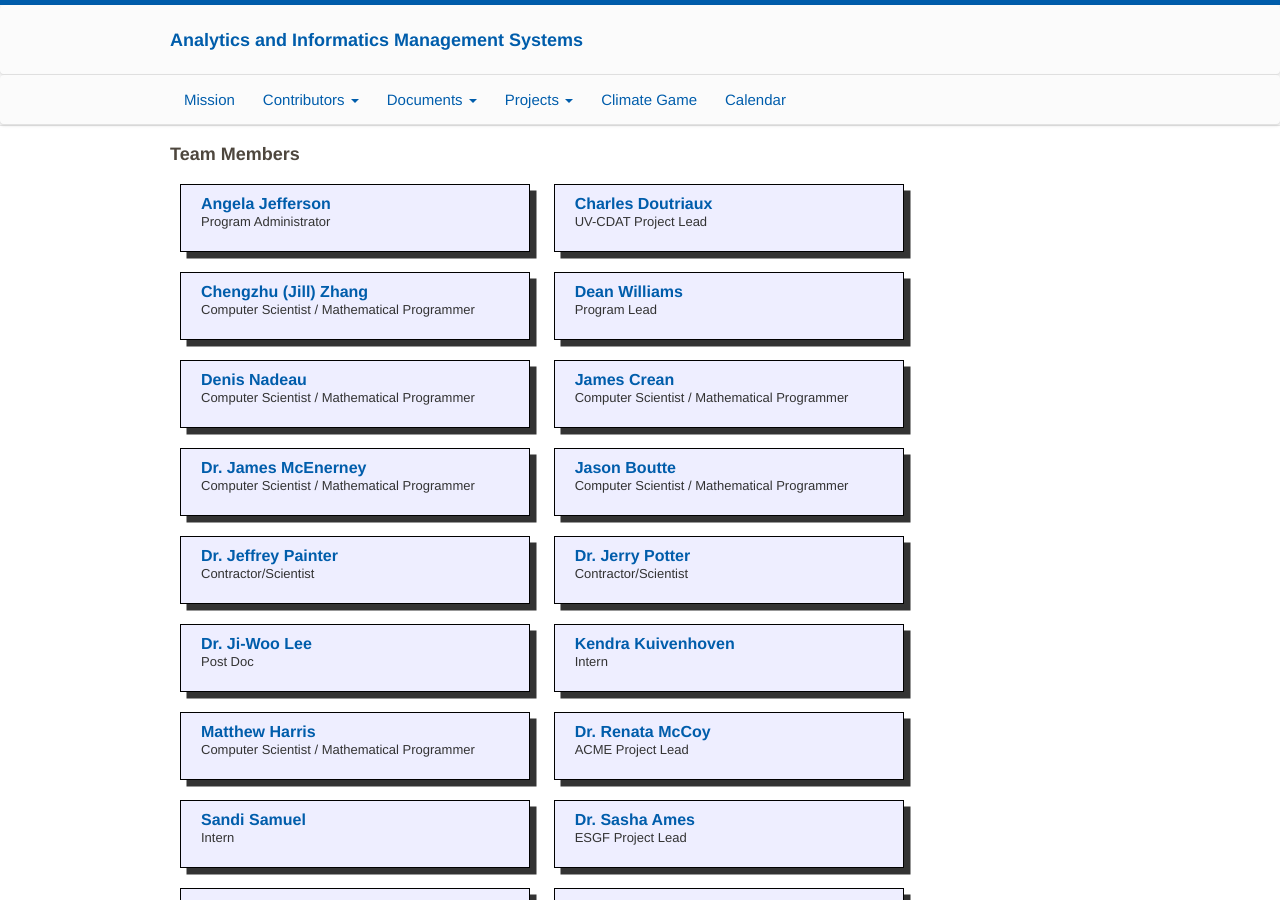
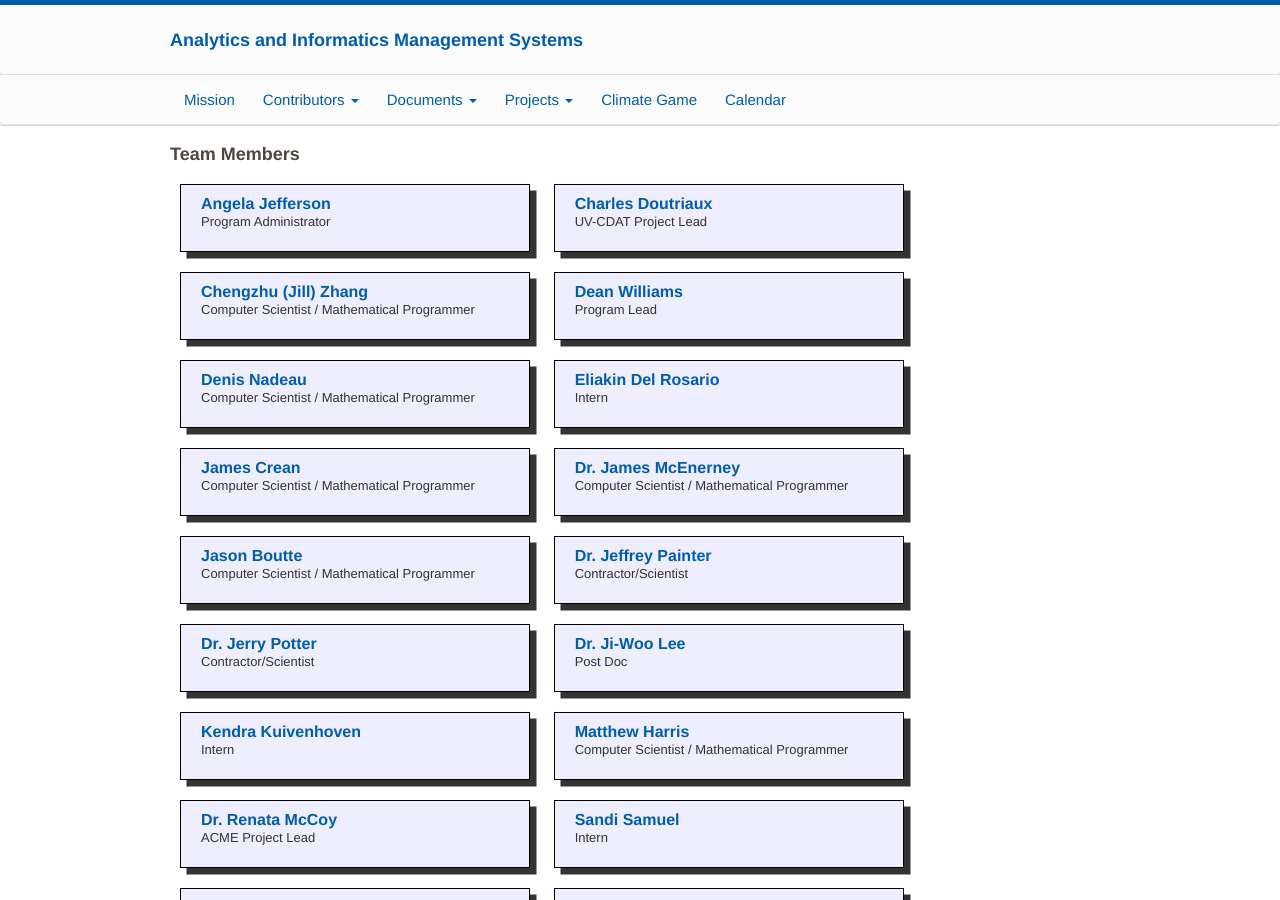
Before and after one commit to aims-group/aims-site, a Jekyll site: the page built from team.md, in a window 1280 px wide and 900 px high. Built offline with Jekyll 4.4.1, drawn with Linux system fonts in a browser that asks for light colours.

Commit message:
MBH: adding Eliakin, still 3 to go

```diff
--- a/quarterly_reports.html
+++ b/quarterly_reports.html
@@ -89,6 +89,7 @@ title: Quarterly Reports
             <li><a href='media/Quarterly-Reports/Y17Q2/Chengzhu%20Zhang.pdf'>Chengzhu “Jill” Zhang</a></li>
             <li><a href='media/Quarterly-Reports/Y17Q2/Dean%20Williams.pdf'>Dean Williams</a></li>
             <li><a href='media/Quarterly-Reports/Y17Q2/Denis%20Nadeau.pdf'>Denis Nadeau</a></li>
+            <li><a href='media/Quarterly-Reports/Y17Q2/Eliakin%20Del%20Rosario.pdf'>Eliakin Del Rosario</a></li>
             <li><a href='media/Quarterly-Reports/Y17Q2/Jason%20Boutte.pdf'>Jason Boutte</a></li>
             <li><a href='media/Quarterly-Reports/Y17Q2/Jeffrey%20Painter.pdf'>Jeffrey Painter</a></li>
             <li><a href='media/Quarterly-Reports/Y17Q2/Jerry%20Potter.pdf'>Jerry Potter</a></li>
--- a/team.md
+++ b/team.md
@@ -38,6 +38,13 @@ title: Team
   <div class="person-info">
     <div class="person-name"><a href="https://github.com/dnadeau4" target="_blank">Denis Nadeau</a></div>
     <div class="person-position">Computer Scientist / Mathematical Programmer</div>
+  </div>
+</div>
+
+<div class="person">
+  <div class="person-info">
+    <div class="person-name"><a href="https://github.com/eliakindelrosario" target="_blank">Eliakin Del Rosario</a></div>
+    <div class="person-position">Intern</div>
   </div>
 </div>
 
```
